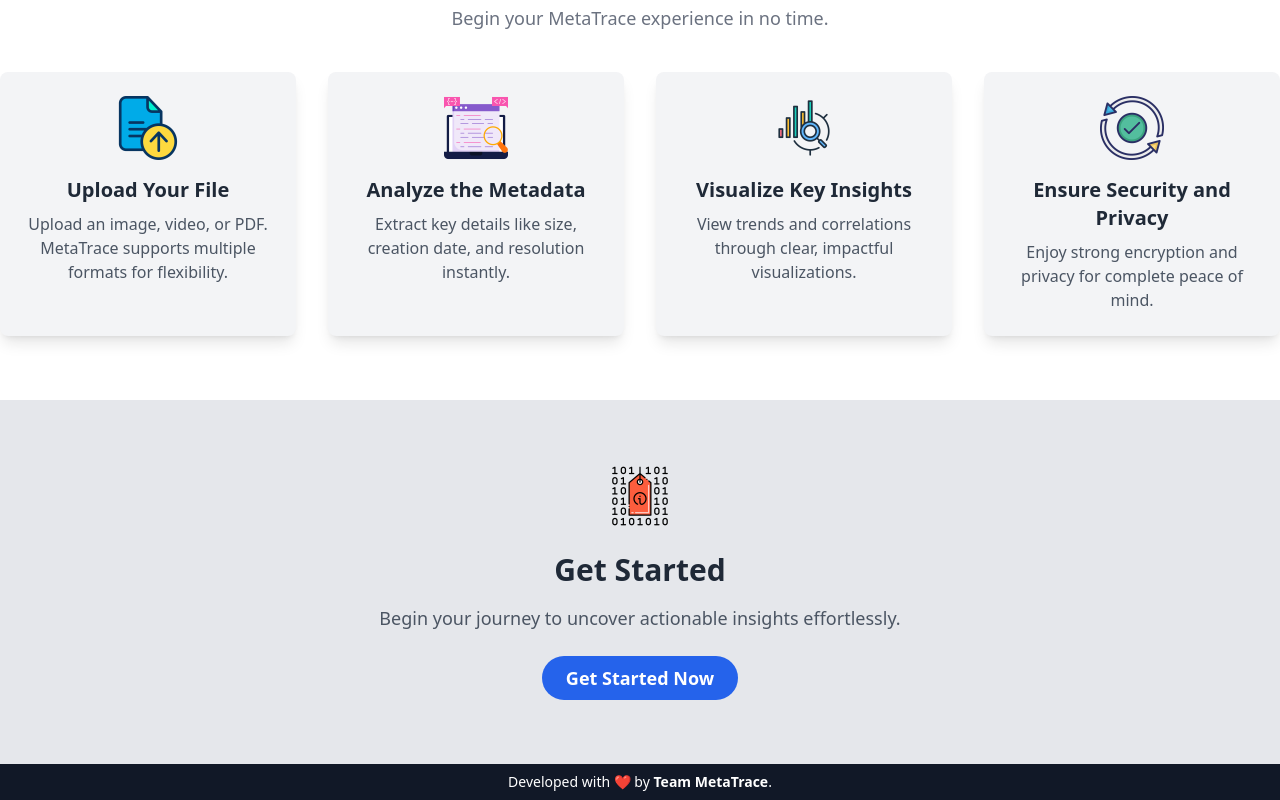
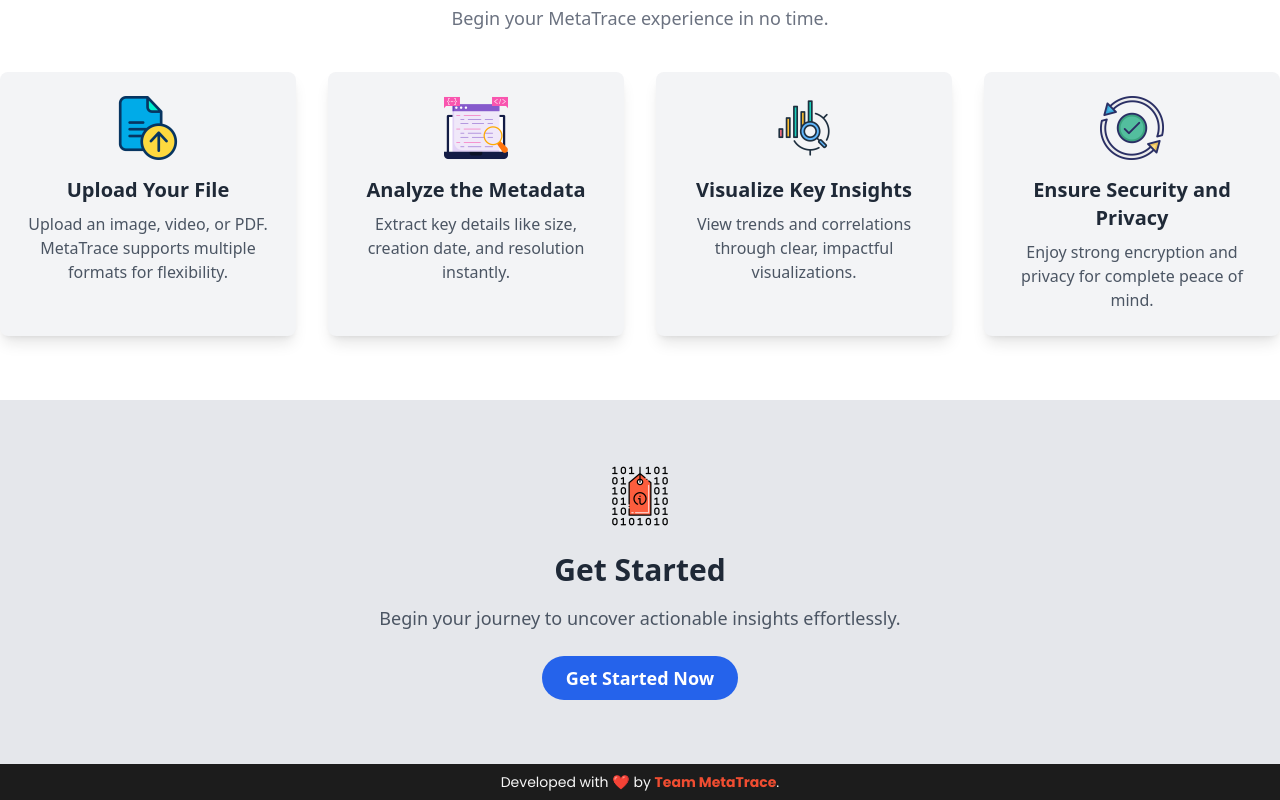
Before and after one commit to fromjyce/MetaTrace, a Next.js app in the folder Frontend/: page / in a window 1280 px wide. Shown: the part 1201-2001 px from the top of the page. Built offline with nearby package versions, Linux system fonts and the light colour scheme.

Commit message:
mod footer

```diff
--- a/Frontend/components/Footer.js
+++ b/Frontend/components/Footer.js
@@ -1,7 +1,7 @@
 const Footer = () => (
-    <footer className="bg-gray-900 text-white py-2">
+    <footer className="bg-[#1c1c1cff] text-[#f7f7f7ff] py-2">
     <div className="container mx-auto text-center">
-      <p className="text-sm">Developed with ❤️ by <strong>Team MetaTrace</strong>.</p>
+      <p className="text-sm poppins">Developed with ❤️ by <strong className="text-[#ef4d31ff]">Team MetaTrace</strong>.</p>
     </div>
   </footer>
   );
```
